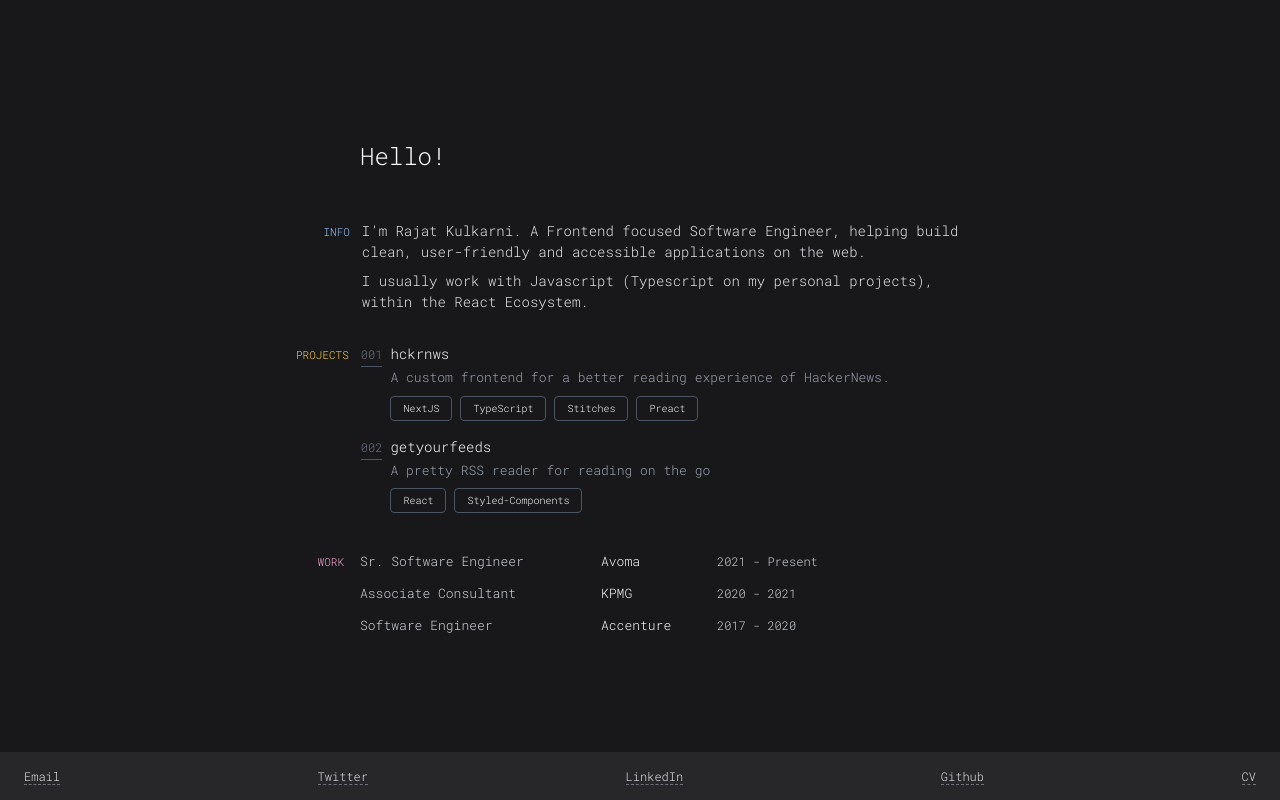
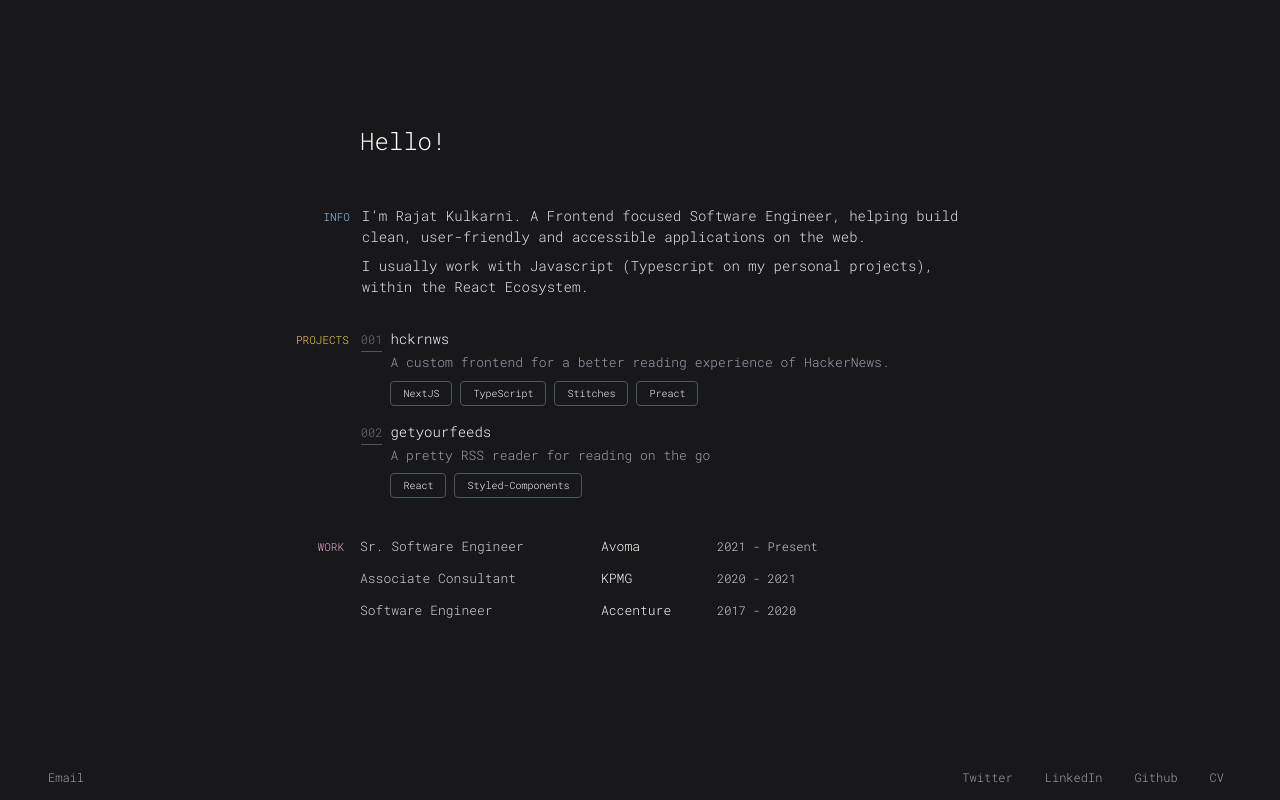
Before and after one commit to rajatkulkarni95/rk-minimal, a Next.js app: page / in a window 1280 px wide. Built offline with nearby package versions, Linux system fonts and the light colour scheme.

Commit message:
Fix footer

```diff
--- a/src/components/Common/Footer.tsx
+++ b/src/components/Common/Footer.tsx
@@ -2,18 +2,30 @@ import { links } from "../../data/links";
 
 const Footer = () => {
   return (
-    <footer className="h-12 bg-zinc-800 flex items-center py-2 px-6 sticky justify-between bottom-0 opacity-0 animate-fadeIn [animation-delay:2000ms]">
-      {links.map((link) => (
+    <footer className="h-12 bg-zinc-900 shadow-md flex items-center py-2 px-6 sticky justify-between bottom-0 opacity-0 animate-fadeIn mt-auto [animation-delay:2000ms]">
+      <aside>
         <a
-          href={link.url}
-          key={link.id}
+          href={links[0].url}
           target="_blank"
           rel="noreferrer"
-          className="text-xs text-zinc-200 border-dashed border-b border-zinc-500"
+          className="text-xs text-zinc-400 hover:text-zinc-50 md:ml-6"
         >
-          {link.name}
-        </a>
-      ))}
+          {links[0].name}
+        </a>{" "}
+      </aside>
+      <div>
+        {links.slice(1).map((link) => (
+          <a
+            href={link.url}
+            key={link.id}
+            target="_blank"
+            rel="noreferrer"
+            className="text-xs text-zinc-400 mr-6 md:mr-8 hover:text-zinc-50"
+          >
+            {link.name}
+          </a>
+        ))}
+      </div>
     </footer>
   );
 };
```
